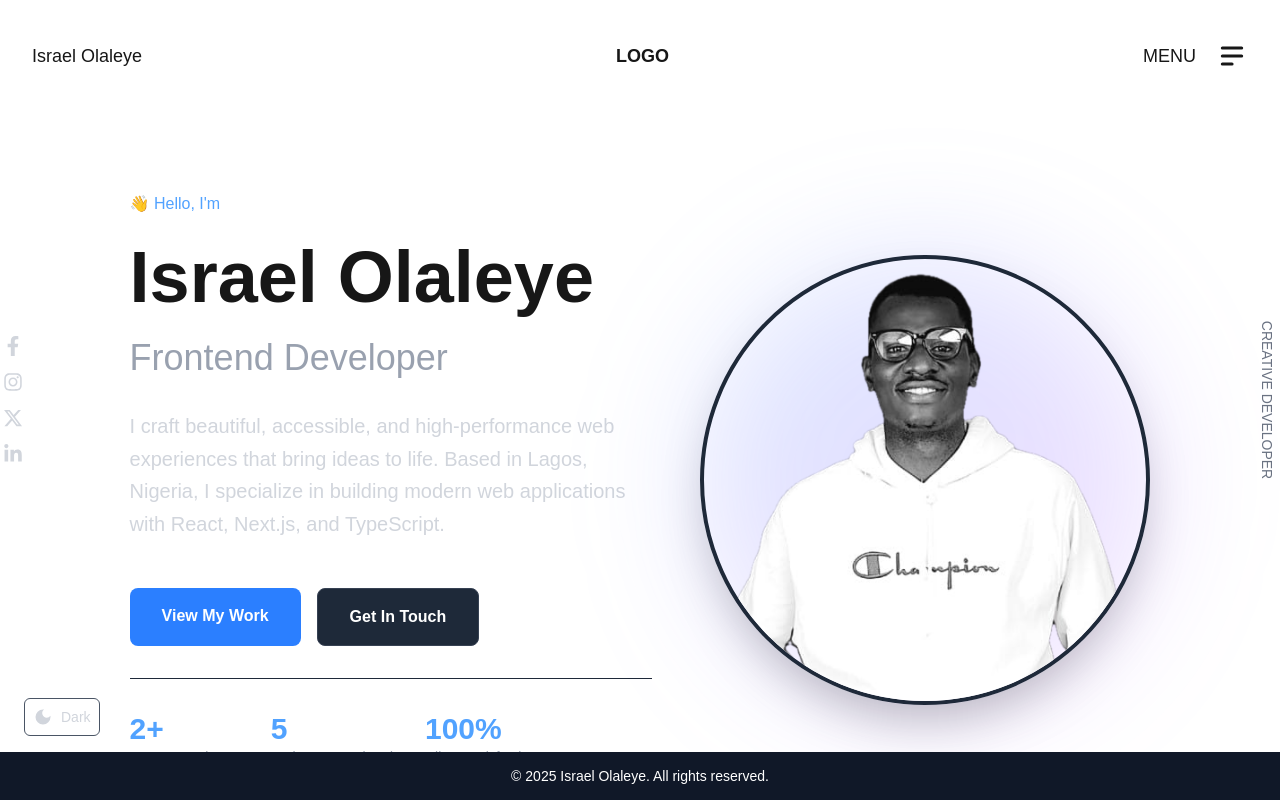
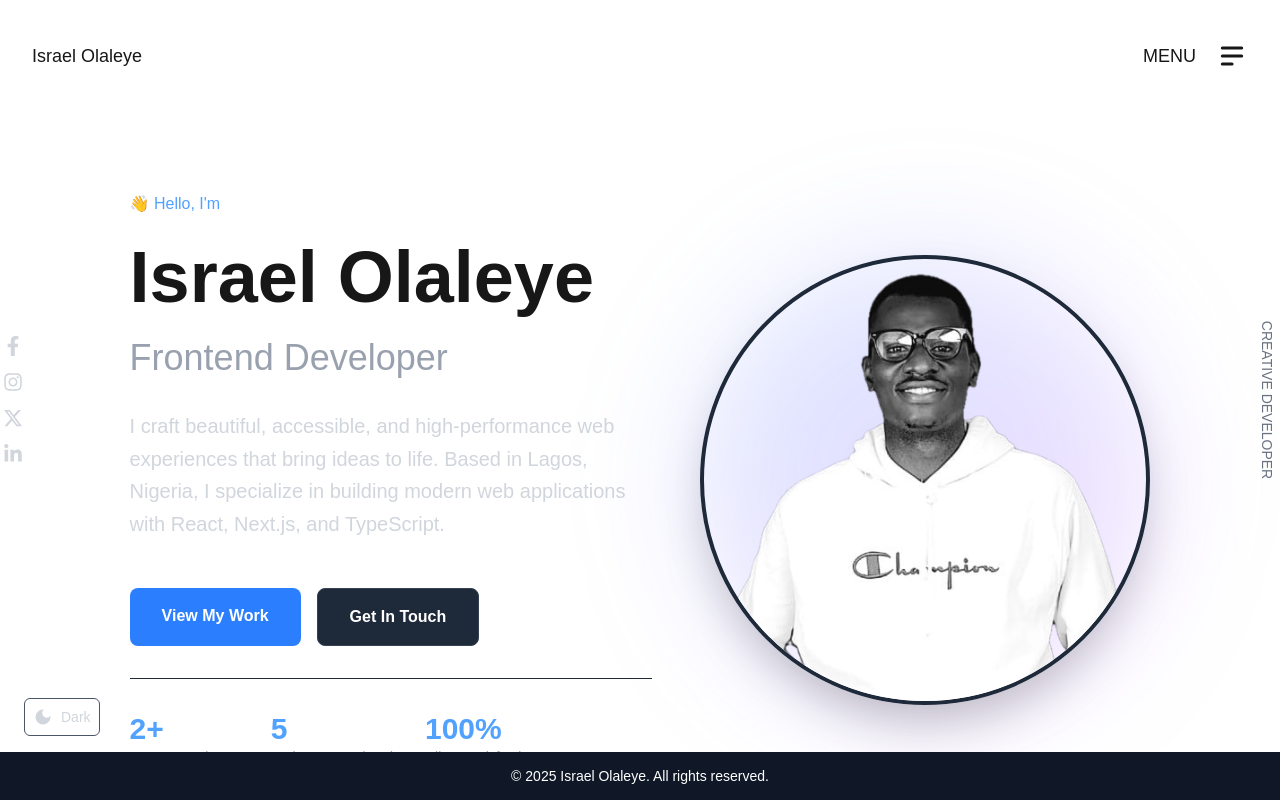
Before and after one commit to theisraelolaleye/portfolio2.0, a Next.js app: page / in a window 1280 px wide. Shown: the top 800 px of the page. Built offline with nearby package versions, Linux system fonts and the light colour scheme; no server answers.

Commit message:
fix: Comment out logo link in header component

```diff
--- a/components/layouts/Header.tsx
+++ b/components/layouts/Header.tsx
@@ -40,7 +40,7 @@ const Header = () => {
         <h1 className=' text-base md:text-lg ' >Israel Olaleye</h1>
       </div>
 
-      <Link href="/" className=' mx-3 md:mx-5 text-base md:text-lg font-bold ' >LOGO</Link>
+      {/* <Link href="/" className=' mx-3 md:mx-5 text-base md:text-lg font-bold ' >LOGO</Link> */}
 
       <div ref={toggleRef} className=' flex gap-3 md:gap-5 items-center text-base md:text-lg cursor-pointer ' onClick={menuToggler}>
         {
```
